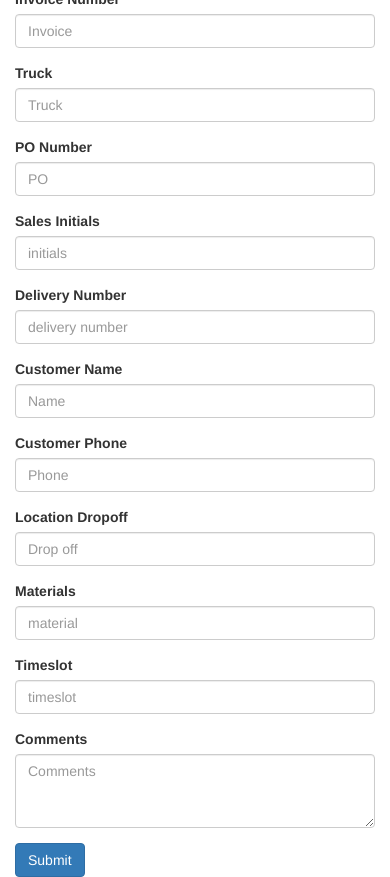
After one commit to jason-mc/trucking, a PHP site: page /add-dispatch.php in a window 390 px wide. The commit adds this page. Shown: the part 141-1018 px from the top of the page. Run offline with PHP 8.4, Linux system fonts and the light colour scheme; some libraries are stand-ins or nearby versions.

Commit message:
Added dispatch form

```diff
--- /dev/null
+++ b/add-dispatch.php
@@ -0,0 +1,127 @@
+<!DOCTYPE html>
+<html>
+<head>
+<!-- Latest compiled and minified CSS -->
+<link rel="stylesheet" href="https://maxcdn.bootstrapcdn.com/bootstrap/3.3.7/css/bootstrap.min.css" integrity="sha384-BVYiiSIFeK1dGmJRAkycuHAHRg32OmUcww7on3RYdg4Va+PmSTsz/K68vbdEjh4u" crossorigin="anonymous">
+<style>
+
+#loading-img{
+display:none;
+}
+
+.response_msg{
+margin-top:10px;
+font-size:13px;
+background:#E5D669;
+color:#ffffff;
+width:250px;
+padding:3px;
+display:none;
+}
+
+</style>
+</head>
+<body>
+
+<div class="container">
+<div class="row">
+
+<div class="col-md-8">
+<h1><img src="img/dispatch-icon.jpg" width="80px">Add new dispatch</h1>
+<form name="dispatch-form" action="" method="post" id="dispatch-form">
+<div class="form-group">
+<label for="Invoice">Invoice Number</label>
+<input type="text" class="form-control" name="dispatch_invoice" placeholder="Invoice" required>
+</div>
+<div class="form-group">
+<label for="Truck">Truck</label>
+<input type="text" class="form-control" name="dispatch_truck" placeholder="Truck" required>
+</div>
+<div class="form-group">
+<label for="PO_Number">PO Number</label>
+<input type="text" class="form-control" name="dispatch_po_number" placeholder="PO" required>
+</div>
+<div class="form-group">
+<label for="sales_initials">Sales Initials</label>
+<input type="text" class="form-control" name="dispatch_sales_initials" placeholder="initials" required>
+</div>
+<div class="form-group">
+<label for="sales_delivery_number">Delivery Number</label>
+<input type="text" class="form-control" name="dispatch_delivery_number" placeholder="delivery number" required>
+</div>
+<div class="form-group">
+<label for="customer_name">Customer Name</label>
+<input type="text" class="form-control" name="dispatch_customer_name" placeholder="Name" required>
+</div>
+<div class="form-group">
+<label for="customer_phone">Customer Phone</label>
+<input type="text" class="form-control" name="dispatch_customer_phone" placeholder="Phone" required>
+</div>
+<div class="form-group">
+<label for="location_dropoff">Location Dropoff</label>
+<input type="text" class="form-control" name="dispatch_location_dropoff" placeholder="Drop off" required>
+</div>
+<div class="form-group">
+<label for="materials">Materials</label>
+<input type="text" class="form-control" name="dispatch_materials" placeholder="material" required>
+</div>
+<div class="form-group">
+<label for="timeslot">Timeslot</label>
+<input type="text" class="form-control" name="dispatch_timeslot" placeholder="timeslot" required>
+</div>
+<div class="form-group">
+<label for="comments">Comments</label>
+<textarea name="comments" class="form-control" rows="3" cols="28" rows="5" placeholder="Comments"></textarea>
+</div>
+
+<button type="submit" class="btn btn-primary" name="submit" value="Submit" id="submit_form">Submit</button>
+<img src="images/loading.gif" id="loading-img">
+</form>
+
+<div class="response_msg"></div>
+</div>
+</div>
+</div>
+<script src="http://ajax.googleapis.com/ajax/libs/jquery/1.11.2/jquery.min.js"></script>
+<script>
+$(document).ready(function(){
+$("#dispatch-form").on("submit",function(e){
+e.preventDefault();
+if($("#dispatch-form [name='dispatch_invoice']").val() === '')
+{
+$("#dispatch-form [name='dispatch_invoice']").css("border","1px solid red");
+}
+else if ($("#dispatch-form [name='dispatch_customer']").val() === '')
+{
+$("#dispatch-form [name='dispatch_customer']").css("border","1px solid red");
+}
+else
+{
+$("#loading-img").css("display","block");
+var sendData = $( this ).serialize();
+$.ajax({
+type: "POST",
+url: "get_dispatch_response.php",
+data: sendData,
+success: function(data){
+$("#loading-img").css("display","none");
+$(".response_msg").text(data);
+$(".response_msg").slideDown().fadeOut(3000);
+$("#dispatch-form").find("input[type=text], input[type=email], textarea").val("");
+}
+
+});
+}
+});
+
+$("#dispatch-form input").blur(function(){
+var checkValue = $(this).val();
+if(checkValue != '')
+{
+$(this).css("border","1px solid #eeeeee");
+}
+});
+});
+</script>
+</body>
+</html>
--- a/dispatches.php
+++ b/dispatches.php
@@ -109,7 +109,7 @@ if (!$query) {
 		<thead>
 			<tr>
 				<th>ID</th>
-				<th>NO</th>
+				<th>INVOICE</th>
 				<th>TRUCK</th>
 				<th>PO NUMBER</th>
 				<th>SALES PERSON</th>
```
Also changed, not shown: get_dispatch_response.php (added, +39 -0 lines), images/dispatch-icon.jpg (added), images/green-truck1.jpg (added), images/loading.gif (added).
